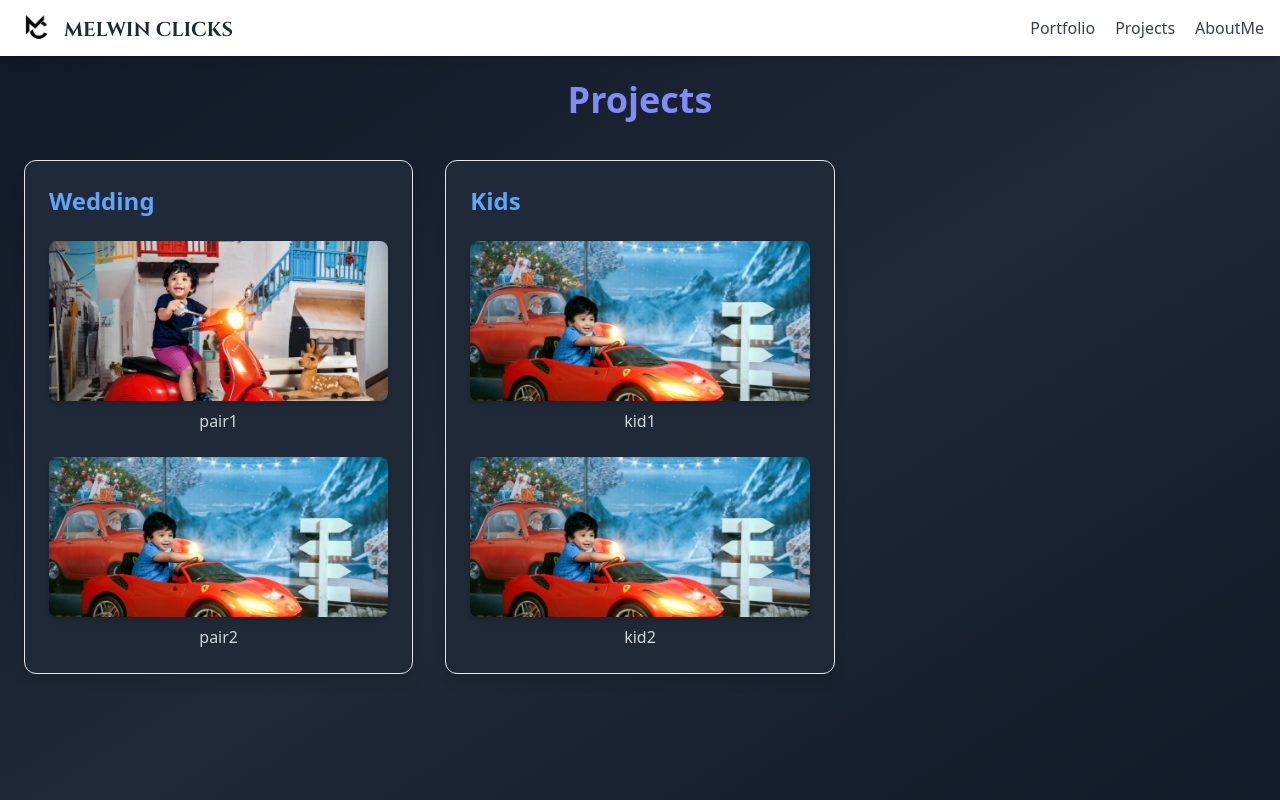
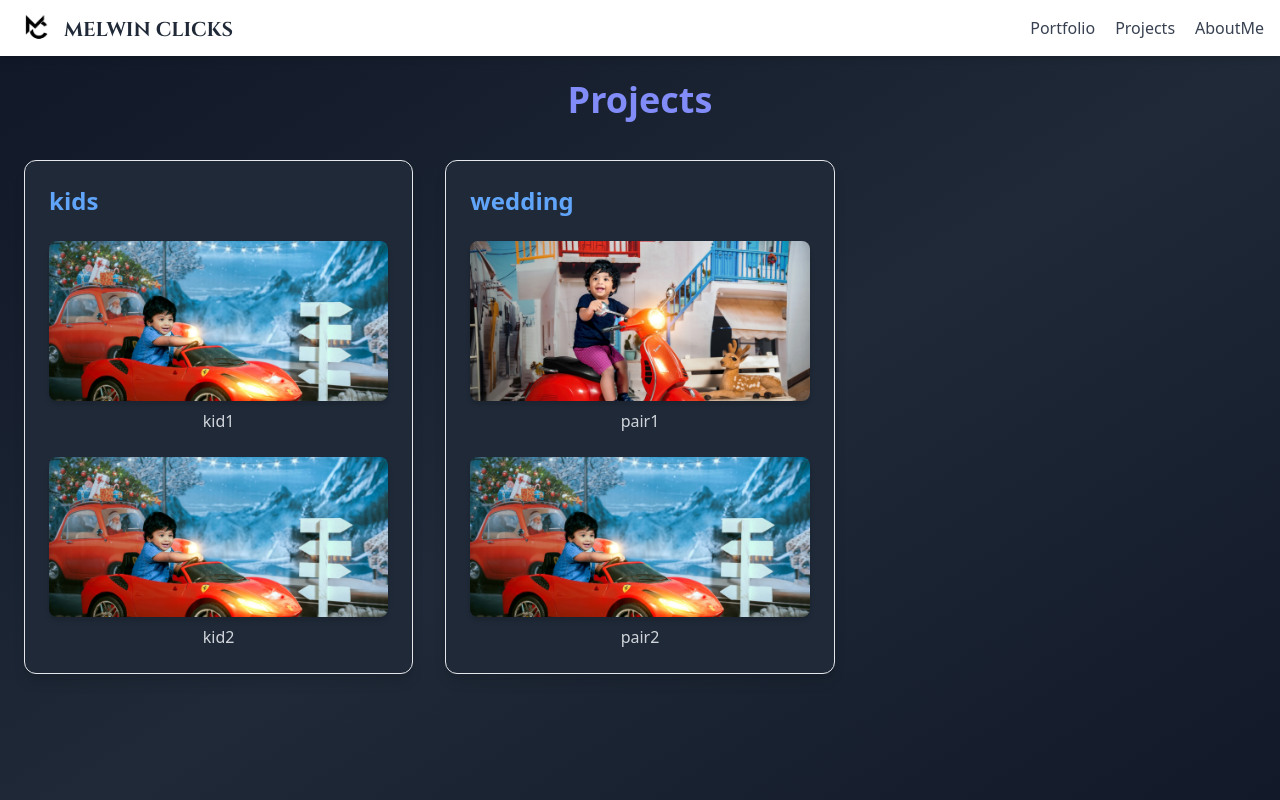
Before and after one commit to vishnu-vardhan121/melwin_clicks, a React (Vite) app: page /projects in a window 1280 px wide. Shown: the top 800 px of the page. Built offline with nearby package versions, Linux system fonts and the light colour scheme.

Commit message:
copmres the code in page

```diff
--- a/src/pages/Projects.jsx
+++ b/src/pages/Projects.jsx
@@ -58,15 +58,17 @@ function ProjectsPage() {
 
       <div className="grid grid-cols-1 sm:grid-cols-2 lg:grid-cols-3 gap-8">
         {/* Wedding Projects */}
-        <motion.div
+        {
+          Object.keys(previewImages).map((key) => {
+            return(<><motion.div
               className="border p-6 rounded-xl shadow-lg bg-gray-800 hover:shadow-2xl transition"
               initial={{ opacity: 0, scale: 0.9 }}
               animate={{ opacity: 1, scale: 1 }}
               transition={{ duration: 0.5 }}
             >
-          <h2 className="text-2xl font-semibold mb-6 text-blue-400">Wedding</h2>
+              <h2 className="text-2xl font-semibold mb-6 text-blue-400">{key}</h2>
               <ul className="space-y-6">
-            {previewImages.wedding.map((preview, index) => (
+                {previewImages[key].map((preview, index) => (
                   <motion.li
                     key={index}
                     whileHover={{ scale: 1.05 }}
@@ -83,35 +85,11 @@ function ProjectsPage() {
                   </motion.li>
                 ))}
               </ul>
-        </motion.div>
+            </motion.div></>)
+          })
+        }
 
-        {/* Kids Projects */}
-        <motion.div
-          className="border p-6 rounded-xl shadow-lg bg-gray-800 hover:shadow-2xl transition"
-          initial={{ opacity: 0, scale: 0.9 }}
-          animate={{ opacity: 1, scale: 1 }}
-          transition={{ duration: 0.5, delay: 0.2 }}
-        >
-          <h2 className="text-2xl font-semibold mb-6 text-blue-400">Kids</h2>
-          <ul className="space-y-6">
-            {previewImages.kids.map((preview, index) => (
-              <motion.li
-                key={index}
-                whileHover={{ scale: 1.05 }}
-                whileTap={{ scale: 0.95 }}
-              >
-                <Link to={`/projects/kids/${preview.subcategory}`} className="block">
-                  <img
-                    src={preview.imageUrl}
-                    alt={`Preview of ${preview.subcategory}`}
-                    className="w-full h-40 object-cover rounded-lg mb-2 shadow-md"
-                  />
-                  <p className="text-center font-medium text-gray-300">{preview.subcategory}</p>
-                </Link>
-              </motion.li>
-            ))}
-          </ul>
-        </motion.div>
+
       </div>
     </div>
   );
```
Lines whose indentation alone changed are shown as unchanged.
